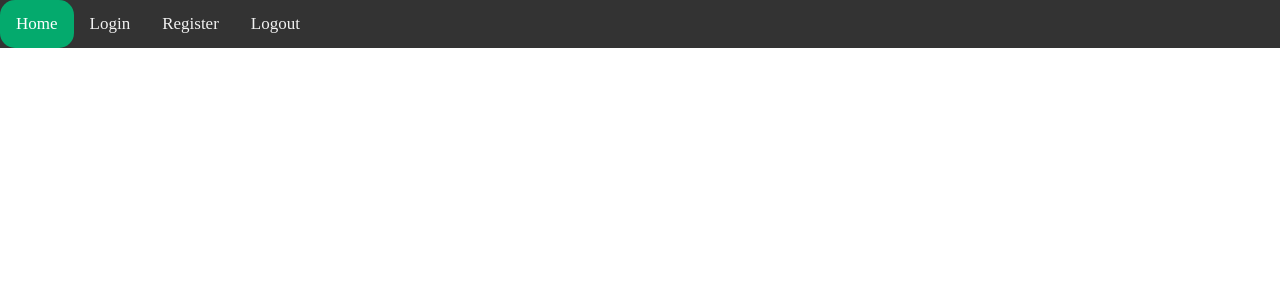
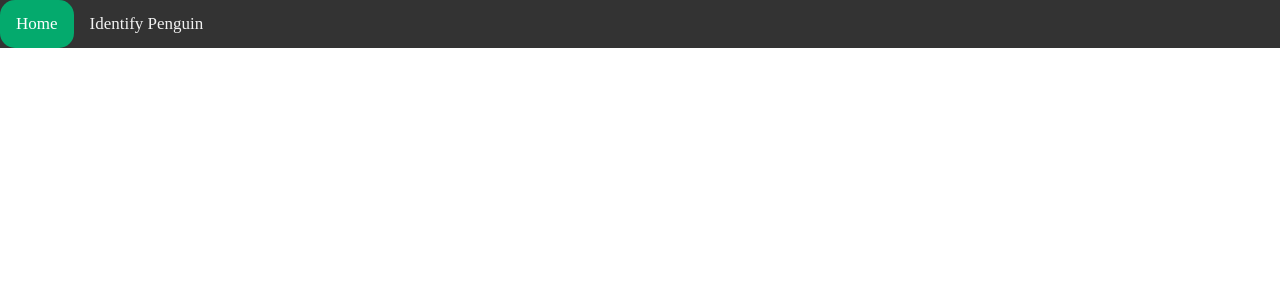
Before and after one commit to KaspeDKK/SkoleProg, a Flask app: template Penguin/flask_penguins/templates/base.html in a window 1280 px wide. Shown: the top 300 px of the page. Run offline with Flask 3, Linux system fonts and the light colour scheme; the template is opened without the code that fills it, so the values that code supplies are empty.

Commit message:
Penguinds added

```diff
--- a/Penguin/flask_penguins/templates/base.html
+++ b/Penguin/flask_penguins/templates/base.html
@@ -3,16 +3,14 @@
   <head>
     <title>Penguin Ids</title>
     <meta charset="UTF-8">
-    <link rel="stylesheet" href="static\main.css">
+    <link rel="stylesheet" href="static\css\main.css">
     <meta name="viewport" content="width=device-width initial-scale=1">
 
     </head>
     <body>
       <div class="topnav">
         <a class="active" href="/">Home</a>
-        <a href="/login">Login</a>
-        <a href="/new_user">Register</a>
-        <a href="/logout">Logout</a>
+        <a href="/identify">Identify Penguin</a>
       </div>
     {% block content %}{% endblock %}
     </body>
--- a/Penguin/flask_penguins/templates/home.html
+++ b/Penguin/flask_penguins/templates/home.html
@@ -5,6 +5,7 @@
     <div class="flex-item-left">
     </div>
     <div class="flex-item-right">
+      <img src="/static/img/penguins.png" width="500" alt="Madagascar Penguins">
     </div>
   </div>
 {% endblock %}
```
Also changed, not shown: Penguin/flask_penguins/static/css/main.css (renamed from Penguin/flask_penguins/static/main.css), 1 other file.
